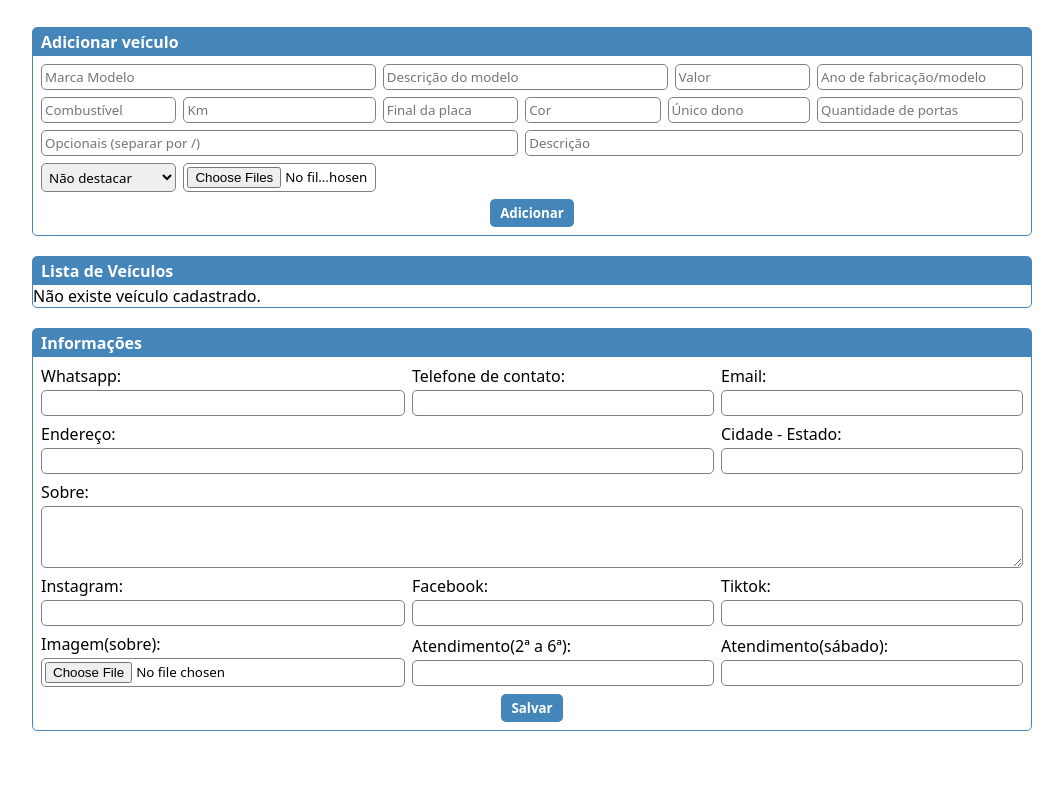
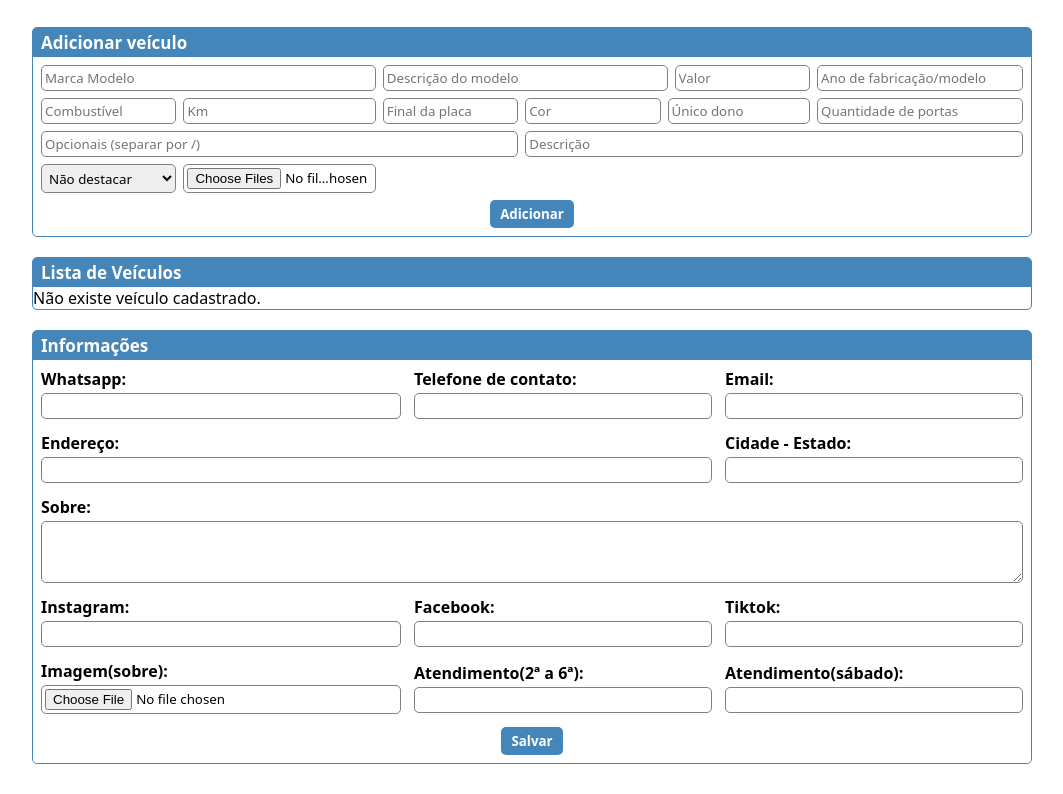
Before and after one commit to matheus-9898/loja-veiculos-cms, a PHP site: page /projetos/painel/index.php in a window 1280 px wide. Shown: the part 43-837 px from the top of the page, without its empty margins (108-1171 px from the left). Before the commit the page ends 774 px from the top, so only its background shows below. Run offline with PHP 8.4, Linux system fonts and the light colour scheme; the visitor is signed in with stand-in values (Sample User, id 1); data that the repository does not hold is empty.

Commit message:
css painel

```diff
--- a/painel/views/css/painel.css
+++ b/painel/views/css/painel.css
@@ -27,6 +27,9 @@ input[type=submit]{
     border: 0px;
     padding: 5px 10px;
     cursor: pointer;
+}
+label{
+    font-weight: 600;
 }
 
 header{
@@ -86,7 +89,7 @@ main .centerMain #contOutros h2{
     color: white;
     padding: 3px 8px;
     font-weight: 600;
-    font-size: 16px;
+    font-size: 17px;
     border-top-left-radius: 3px;
     border-top-right-radius: 3px;
 }
@@ -165,7 +168,7 @@ main .centerMain #contVeiculos .contListaVeiculos table .colBt{
 main .centerMain #contOutros form{
     padding: 8px;
     display: grid;
-    gap: 7px;
+    gap: 13px;
     grid-template-areas: 'contNumZap contTelCont contEmail'
     'contEnd contEnd contCidade'
     'contSobre contSobre contSobre'
```
Also changed, not shown: views/imagens/img-sobre.jpeg.
